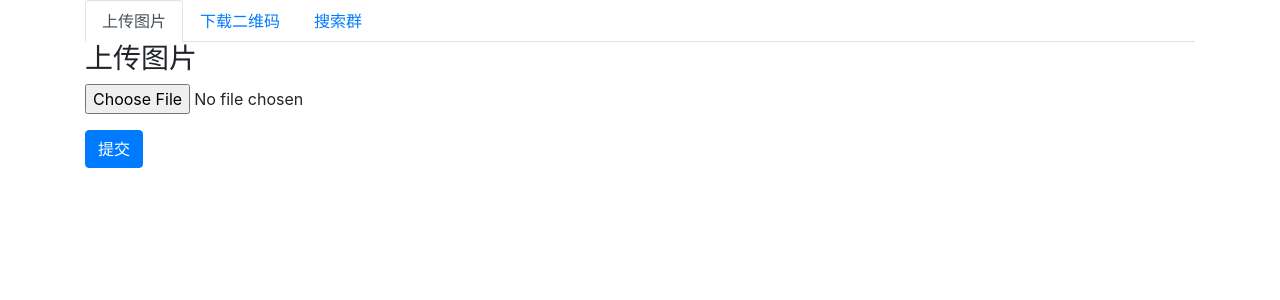
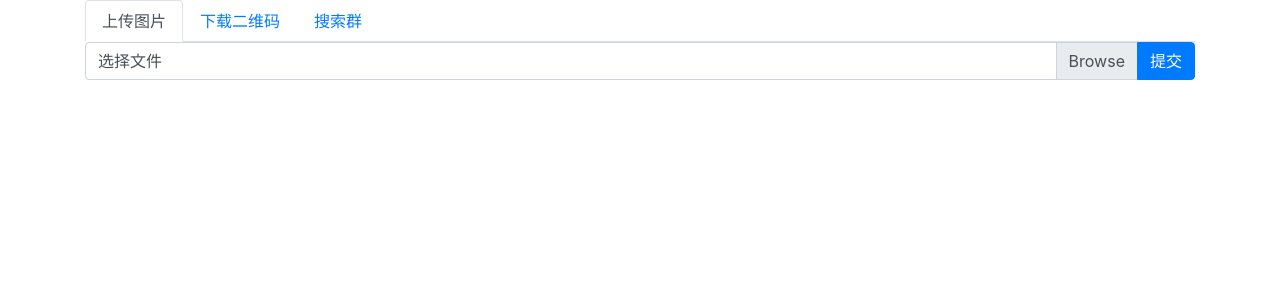
Before and after one commit to gaogaotiantian/WXQRCodeManager, a Flask app: page / in a window 1280 px wide. Shown: the top 300 px of the page. Run offline with Flask 2, Linux system fonts and the light colour scheme; parts of the project's set-up code (start-up, migrations or seed data) failed here and were passed over; some libraries are stand-ins or nearby versions.

Commit message:
Changed front-end a bit

```diff
--- a/static/wxqrmanager.js
+++ b/static/wxqrmanager.js
@@ -1,4 +1,14 @@
 $(function() {
+    $('#upload-file-input').change(function() {
+        var fileName = $('#upload-file-input')[0].files[0].name;
+        console.log(fileName);
+        if (fileName) {
+            $('#upload-file-label').text(fileName);
+        } else {
+            $('#upload-file-label').text("选择文件");
+        }
+    });
+
     $('#upload_form').submit(function(e) {
         e.preventDefault();
         $.ajax({
--- a/templates/index.html
+++ b/templates/index.html
@@ -1,6 +1,7 @@
 <!doctype html>
 <html>
 <head>
+<meta name="viewport" content="width=device-width, initial-scale=1">
 <script
   src="https://code.jquery.com/jquery-3.3.1.min.js"
   integrity="sha256-FgpCb/KJQlLNfOu91ta32o/NMZxltwRo8QtmkMRdAu8="
@@ -30,12 +31,16 @@
 
       <div class="row tab-pane show active" role="tabpanel" aria-labelledby="nav-upload-tab" id="upload_div">
         <div class="col">
-          <h3>上传图片</h3>
           <form id="upload_form" action="/api/v1/qrcode" method="post" enctype="multipart/form-data">
-            <div class="form-group">
-              <input type="file" name="img" class="form-control-file">
+            <div class="input-group">
+              <div class="custom-file">
+                <input type="file" name="img" class="custom-file-input" id="upload-file-input">
+                <label id="upload-file-label" class="custom-file-label" for="upload-file-input">选择文件</label>
+              </div>
+              <div class="input-group-append">
+                <button type="submit" class="btn btn-primary">提交</button>
+              </div>
             </div>
-            <button type="submit" class="btn btn-primary">提交</button>
           </form>
           <div id="upload_result">
           </div>
@@ -44,21 +49,27 @@
 
       <div class="row tab-pane" role="tabpanel" aria-labelledby="nav-download-tab" id="download_div">
         <div class="col">
-          <h3>下载二维码</h3>
-          <input id="download_text" type="text" placeholder="input id">
-          <button id="download_button" type=button class="btn btn-primary">GET</button>
-          <br>
+          <div class="input-group">
+            <input id="download_text" type="text" class="form-control" placeholder="input id">
+            <div class="input-group-append">
+              <button id="download_button" type=button class="btn btn-primary">GET</button>
+            </div>
+          </div>
           <img id="download_img"></img>
         </div>
       </div>
 
       <div class="row tab-pane" role="tabpanel" aria-labelledby="nav-search-tab" id="search_div">
-          <h3>搜索群</h3>
-          <input id="search_text" type="text" placeholder="input keywords">
-          <button id="search_button" type=button class="btn btn-primary">GET</button>
-          <br>
+        <div class="col">
+          <div class="input-group">
+            <input id="search_text" type="text" class="form-control" placeholder="input keywords">
+            <div class="input-group-append">
+              <button id="search_button" type=button class="btn btn-primary">搜索</button>
+            </div>
+          </div>
           <div id="search_result">
           </div>
+        </div>
       </div>
     </div>
   </div>
```
